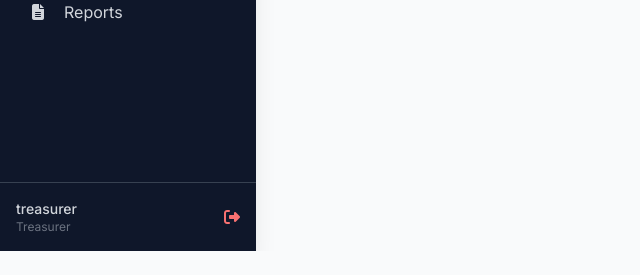
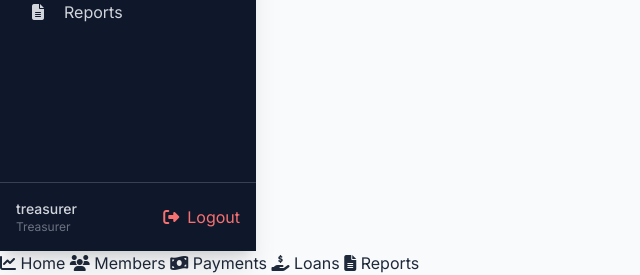
Before and after one commit to Chaslyn89/ChamaSystem, a Flask app: page /expenses/add in a window 1280 px wide. Shown: the part 549-824 px from the top of the page, without its empty margins (0-640 px from the left). Before the commit the page ends 800 px from the top, so only its background shows below. Run offline with Flask 3, Linux system fonts and the light colour scheme; a user stored in the database is signed in; some libraries are stand-ins or nearby versions.

Commit message:
Update base.html

```diff
--- a/templates/base.html
+++ b/templates/base.html
@@ -45,14 +45,12 @@
         </div>
 
         <nav class="p-4 space-y-1">
-            <!-- Dashboard - Both roles -->
             <a href="{{ url_for('dashboard') }}" class="sidebar-item flex items-center gap-3 px-4 py-3 rounded-xl text-gray-300 hover:bg-emerald-600 hover:text-white transition-all duration-200 {% if request.endpoint == 'dashboard' %}bg-emerald-600 text-white{% endif %}">
                 <i class="fas fa-chart-line w-5"></i>
                 <span>Dashboard</span>
             </a>
 
             {% if session.role == 'treasurer' %}
-            <!-- Treasurer Only -->
             <a href="{{ url_for('members') }}" class="sidebar-item flex items-center gap-3 px-4 py-3 rounded-xl text-gray-300 hover:bg-emerald-600 hover:text-white transition-all duration-200 {% if request.endpoint == 'members' %}bg-emerald-600 text-white{% endif %}">
                 <i class="fas fa-users w-5"></i>
                 <span>Members</span>
@@ -87,7 +85,6 @@
             </a>
 
             {% elif session.role == 'member' %}
-            <!-- Member Only -->
             <a href="{{ url_for('member_profile', member_id=session.get('member_id', 0)) }}" class="sidebar-item flex items-center gap-3 px-4 py-3 rounded-xl text-gray-300 hover:bg-emerald-600 hover:text-white transition-all duration-200">
                 <i class="fas fa-user w-5"></i>
                 <span>My Profile</span>
@@ -125,8 +122,9 @@
                     <p class="text-sm font-medium text-gray-300">{{ session.get('username', 'User') }}</p>
                     <p class="text-xs text-gray-500">{{ session.get('role', 'Treasurer')|title }}</p>
                 </div>
-                <a href="{{ url_for('logout') }}" class="text-red-400 hover:text-red-300 transition">
+                <a href="{{ url_for('logout') }}" class="text-red-400 hover:text-red-300 transition flex items-center gap-2">
                     <i class="fas fa-sign-out-alt"></i>
+                    <span class="logout-text">Logout</span>
                 </a>
             </div>
         </div>
@@ -150,6 +148,45 @@
             {% block content %}{% endblock %}
         </div>
     </main>
+
+    <!-- Mobile Bottom Navigation -->
+    <div class="bottom-nav no-print">
+        <a href="{{ url_for('dashboard') }}">
+            <i class="fas fa-chart-line"></i>
+            <span>Home</span>
+        </a>
+        {% if session.role == 'treasurer' %}
+        <a href="{{ url_for('members') }}">
+            <i class="fas fa-users"></i>
+            <span>Members</span>
+        </a>
+        <a href="{{ url_for('contributions') }}">
+            <i class="fas fa-money-bill-wave"></i>
+            <span>Payments</span>
+        </a>
+        <a href="{{ url_for('loans') }}">
+            <i class="fas fa-hand-holding-usd"></i>
+            <span>Loans</span>
+        </a>
+        <a href="{{ url_for('reports') }}">
+            <i class="fas fa-file-alt"></i>
+            <span>Reports</span>
+        </a>
+        {% else %}
+        <a href="{{ url_for('member_contributions') }}">
+            <i class="fas fa-money-bill-wave"></i>
+            <span>Payments</span>
+        </a>
+        <a href="{{ url_for('member_loans') }}">
+            <i class="fas fa-hand-holding-usd"></i>
+            <span>Loans</span>
+        </a>
+        <a href="{{ url_for('member_profile', member_id=session.get('member_id', 0)) }}">
+            <i class="fas fa-user"></i>
+            <span>Profile</span>
+        </a>
+        {% endif %}
+    </div>
 
     <!-- Mobile sidebar script -->
     <script>
```
